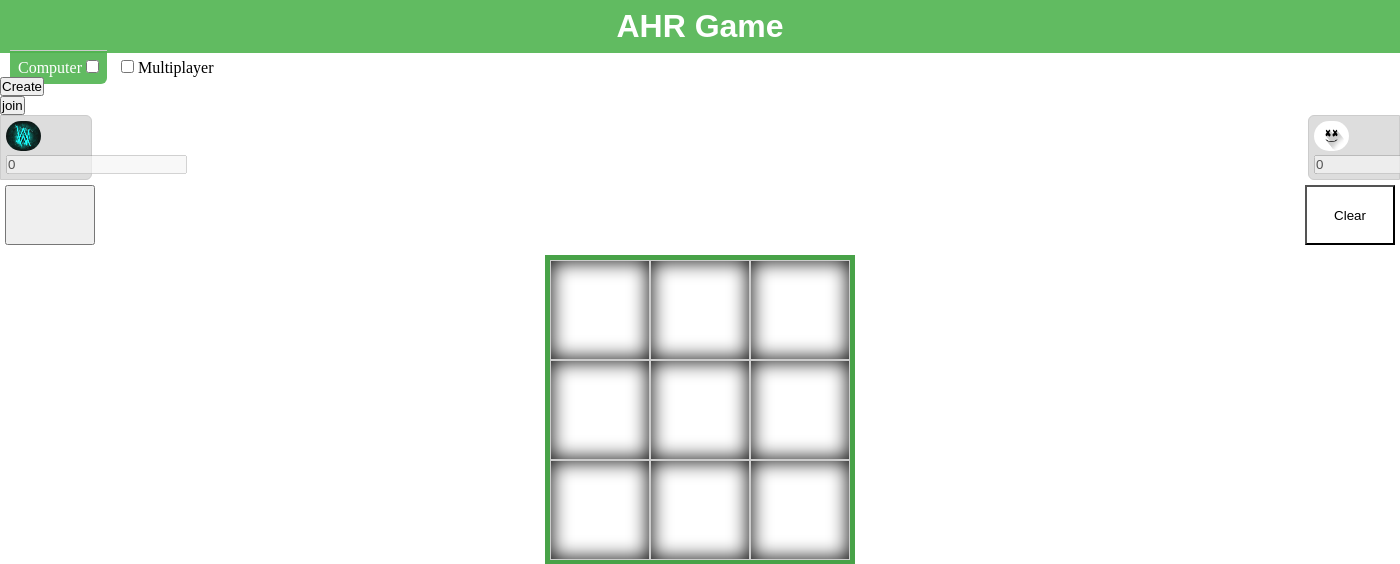
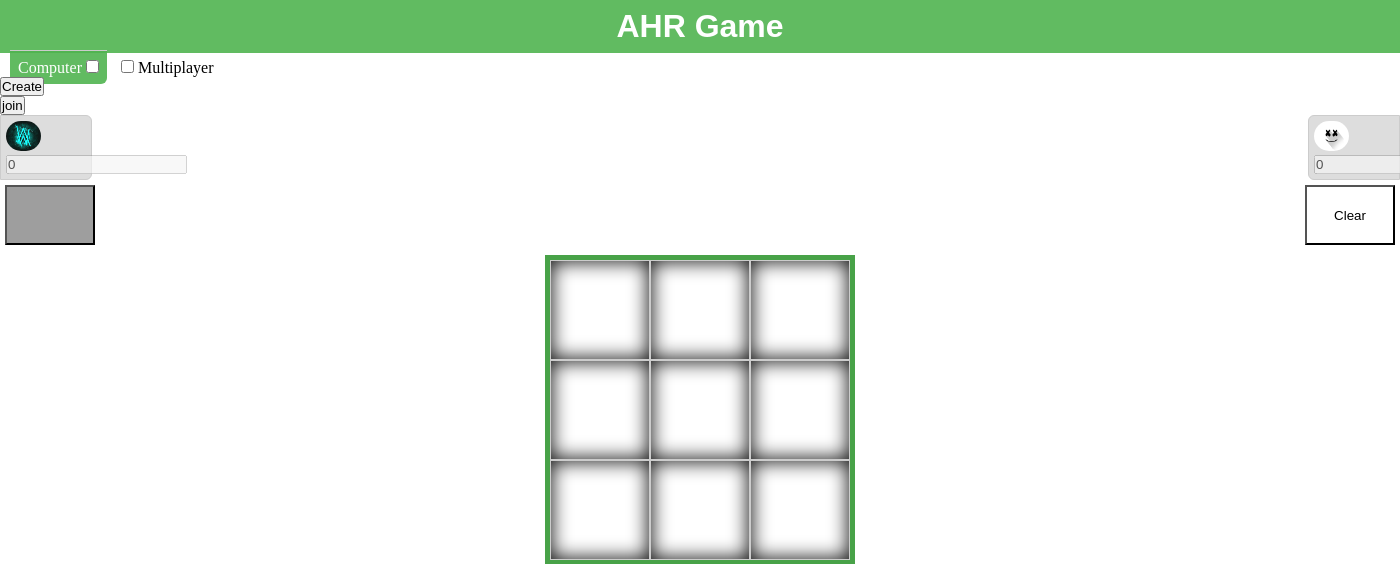
Before and after one commit to AHRbastion/phptest, a PHP site: page /computer.php in a window 1400 px wide; the page is wider, and only the part inside the window is pictured. Shown: the top 564 px of that part. Run offline with PHP 8.4, Linux system fonts and the light colour scheme; grey boxes are pictures that could not be loaded.

Commit message:
Update style.css

```diff
--- a/style.css
+++ b/style.css
@@ -45,7 +45,7 @@ a {
 }
 
 .p2 {
-    background: url("https://ahrbastion.github.io/phptest/MR.jpeg");
+    background: url("https://ahrbastion.github.io/phptest/AW.jpeg");
     background-size: 140%;
     background-position: center;
     background-attachment: cover;
@@ -212,3 +212,17 @@ form input{
     outline: none;
     border: none;
 }
+.aw{
+background:url("https://ahrbastion.github.io/phptest/AW.jpeg");
+background-size:140%;
+background-position:center;
+background-attachment:cover;
+background-repeat:no-repeat;
+}
+.mr{
+background:url("https://ahrbastion.github.io/phptest/MR.jpeg");
+background-size:140%;
+background-position:center;
+background-attachment:cover;
+background-repeat:no-repeat;
+}
```
